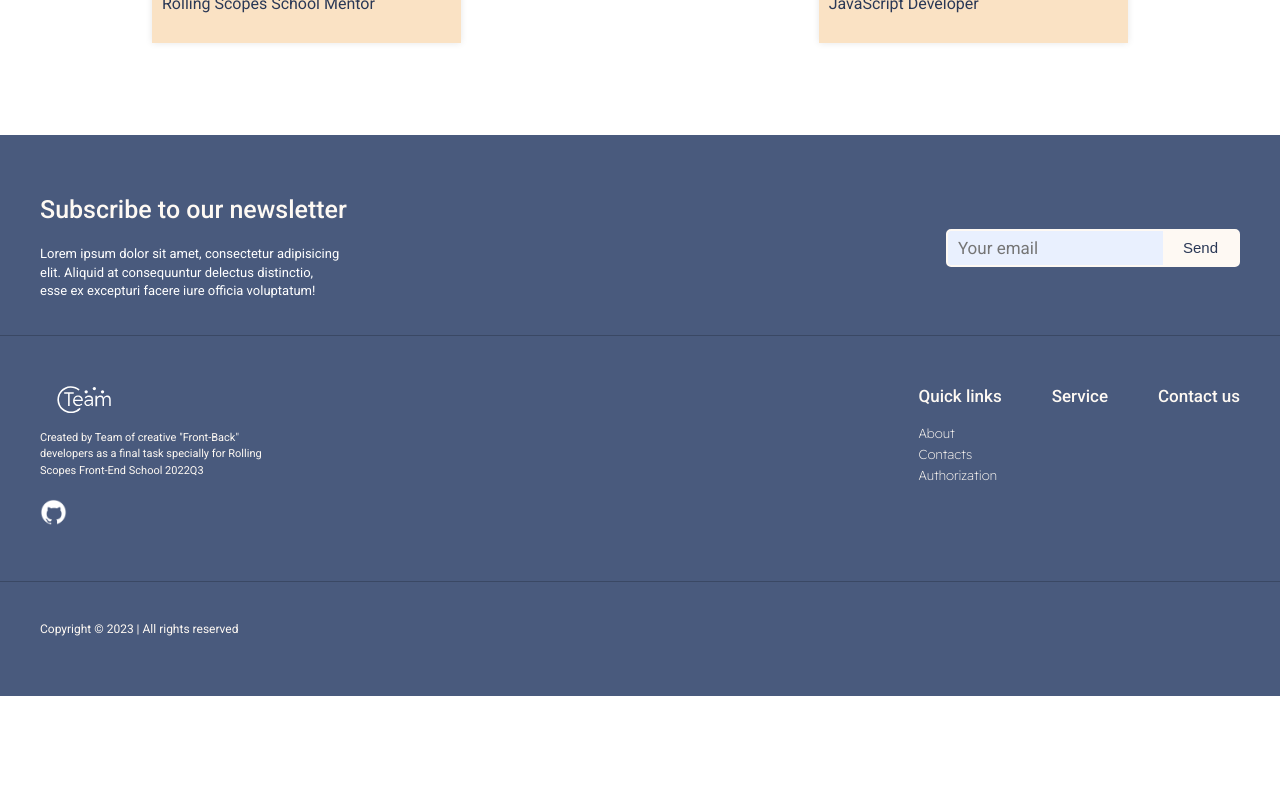
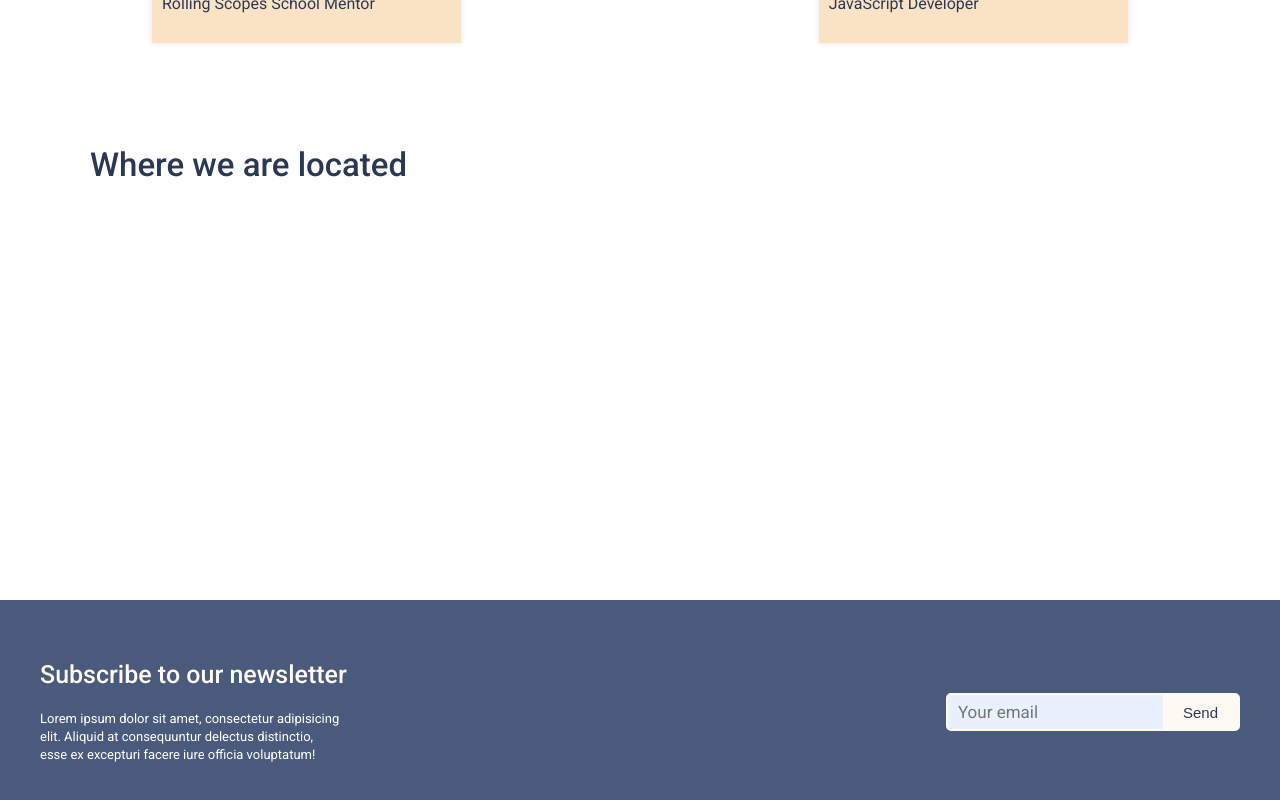
Before and after one commit to MaryAnzh/final-task, a Next.js app: page /contacts in a window 1280 px wide. Shown: the part 1220-2020 px from the top of the page. Before the commit the page ends 1916 px from the top, so only its background shows below. Built offline with nearby package versions, Linux system fonts and the light colour scheme; no server answers.

Commit message:
feat: insert Yandex map with location to web-site

```diff
--- a/src/components/common/footer/index.tsx
+++ b/src/components/common/footer/index.tsx
@@ -73,7 +73,7 @@ const Footer = (): JSX.Element => (
                         <SecondRowRightPartColTitle>Quick links</SecondRowRightPartColTitle>
                         {
                             navList.map((route: string): JSX.Element => (
-                                <Link href={route} key={route} className="nav-item">{route}</Link>
+                                <Link href={route !== 'about' ? route : '/'} key={route} className="nav-item">{route}</Link>
                             ))
                         }
                     </SecondRowRightPartCol>
--- a/src/data/locales/contacts_en.js
+++ b/src/data/locales/contacts_en.js
@@ -28,5 +28,7 @@ export const contacts_en = {
             NAME: 'Free vacancy (Our future colleague)',
             JOB: 'JavaScript Developer'
         }
-    }
+    },
+
+    ALLOCATION_TITLE: 'Where we are located'
 }
--- a/src/data/locales/contacts_ru.js
+++ b/src/data/locales/contacts_ru.js
@@ -26,5 +26,7 @@ export const contacts_ru = {
             NAME: 'Свободный слот (здесь будет будущий коллега)',
             JOB: 'JavaScript разработчик'
         }
-    }
+    },
+
+    ALLOCATION_TITLE: 'Где мы находимся'
 }
--- a/src/interfaces/contactsTheme.ts
+++ b/src/interfaces/contactsTheme.ts
@@ -3,4 +3,5 @@ export interface IContactPageTheme {
     descriptionSectionTextColor: string
     photosOverlay: string
     photoText: string
+    allocationTitleText: string
 }
--- a/src/pages/contacts/index.tsx
+++ b/src/pages/contacts/index.tsx
@@ -7,6 +7,7 @@ import { contacts_en as en } from '@/data/locales/contacts_en';
 import { contacts_ru as ru } from '@/data/locales/contacts_ru';
 
 import { ContactProfile } from '@/interfaces/contactsPersonData';
+import {AllocationTitle, ContactsPage, Container} from './styled'
 
 export default function Contacts() {
   const router = useRouter();
@@ -46,9 +47,15 @@ export default function Contacts() {
   ];
 
   return (
-    <>
+    <ContactsPage>
       <ContactsDescription />
       <ContactsProfilesList workers={workers} />
-    </>
+      <Container>
+        <AllocationTitle>{t.ALLOCATION_TITLE}</AllocationTitle>
+      </Container>
+      <iframe
+    src="https://yandex.ru/map-widget/v1/?um=constructor%3Afb782d4ae1054119eefcbef16f297d16c972594b1c6901028d0e801e7f324934&amp;source=constructor"
+    width="100%" height="300" frameBorder="0"/>
+    </ContactsPage>
   );
 }
--- /dev/null
+++ b/src/pages/contacts/styled.ts
@@ -0,0 +1,28 @@
+import styled from 'styled-components'
+
+export const ContactsPage = styled.section`
+  padding-bottom: 100px;
+  display: flex;
+  flex-direction: column;
+  width: 100%;
+  align-items: center;
+`
+
+export const Container = styled.div`
+  max-width: 1100px;
+  display: flex;
+  flex-direction: column;
+  width: 100%;
+  align-items: flex-start;
+`
+
+export const AllocationTitle = styled.h2`
+  color: ${({ theme }) => theme.themeColor.contacts.allocationTitleText};
+  font-family: ${({ theme }) => theme.fontFamily};
+  font-size: 33px;
+  font-weight: 500;
+  width: 100%;
+  text-align: left;
+  margin-bottom: 15px;
+  margin-top: 10px;
+`
--- a/src/styles/theme.ts
+++ b/src/styles/theme.ts
@@ -72,7 +72,8 @@ export const theme: ITheme = {
             descriptionSectionTextColor: variable.contrastYellowLight2,
             descriptionSectionBackground: variable.mainDark2,
             photosOverlay: variable.contrastYellow,
-            photoText: variable.secondaryDark2
+            photoText: variable.secondaryDark2,
+            allocationTitleText: variable.secondaryDark2
         }
 
     },
```
